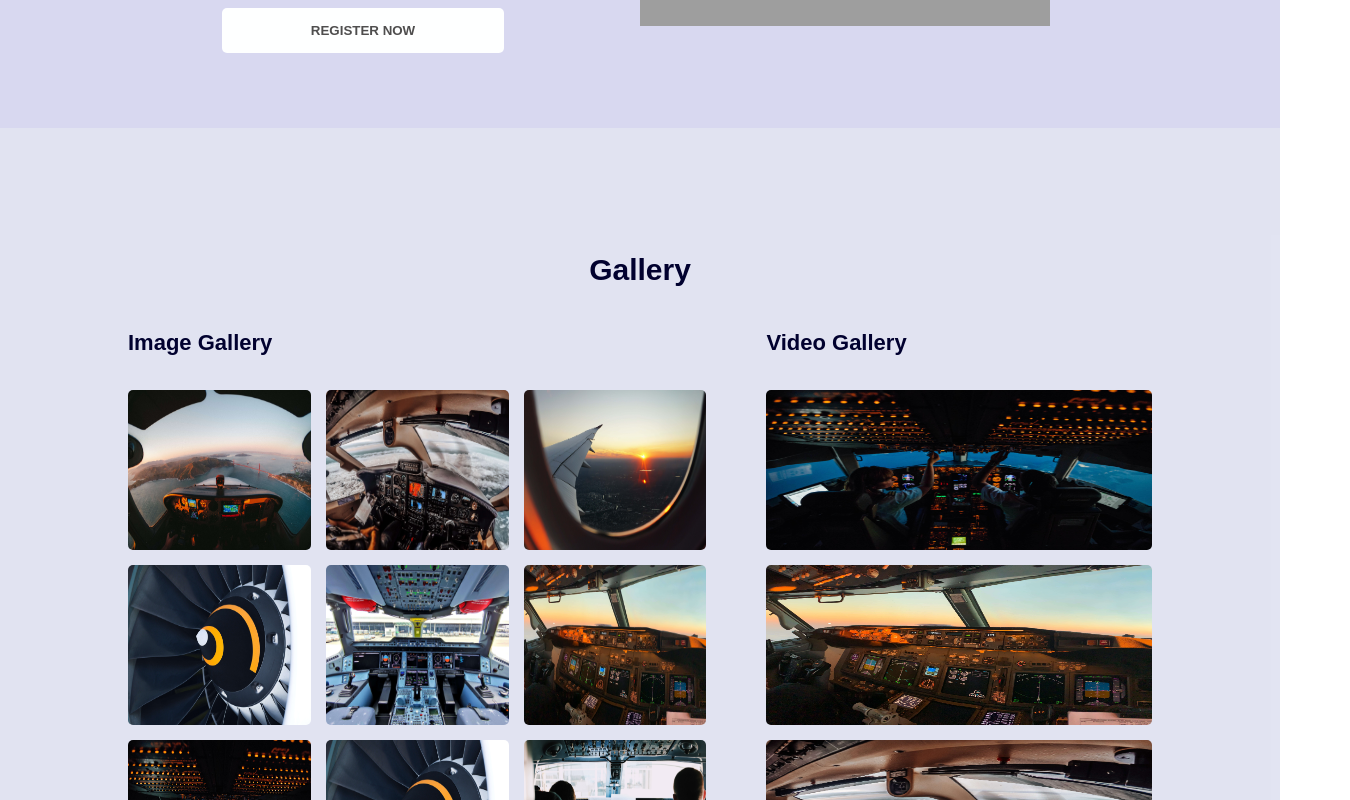
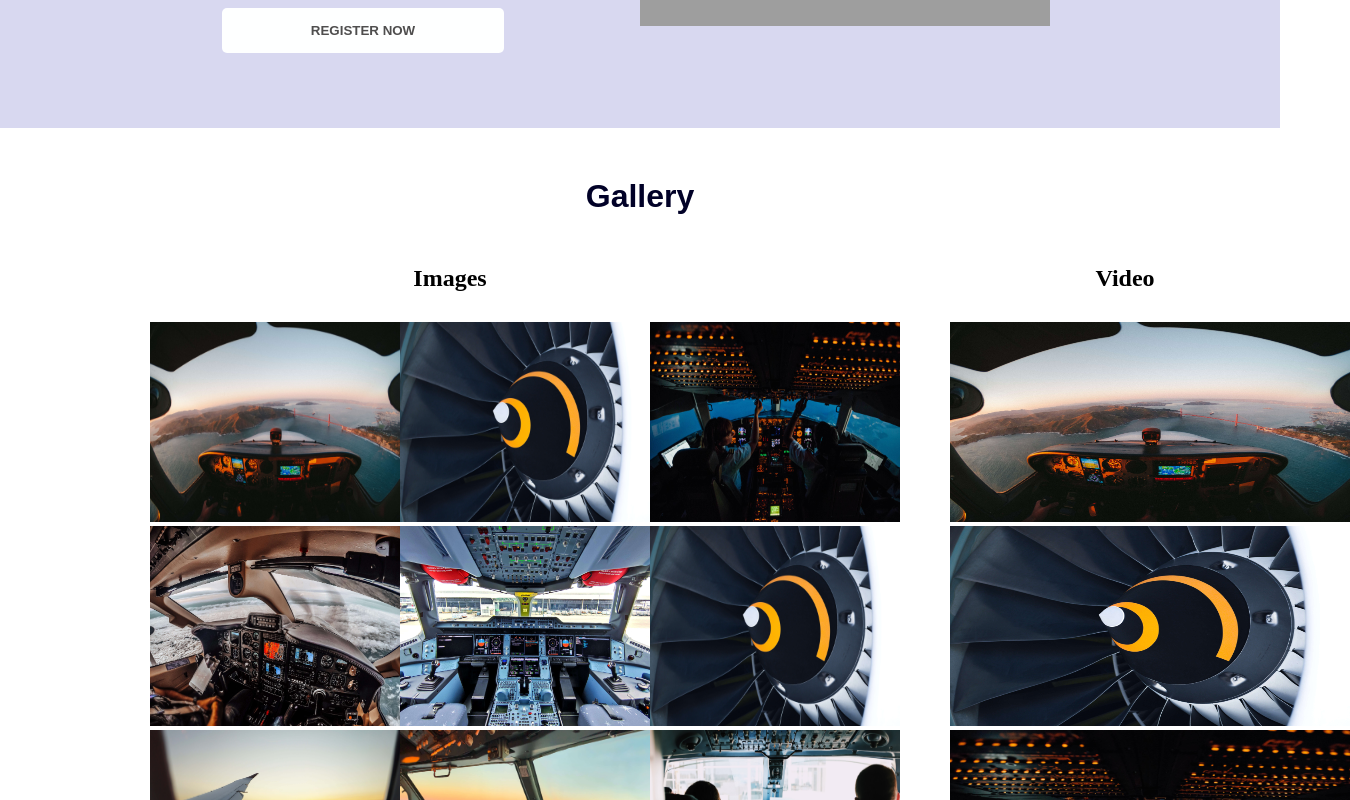
Before and after one commit to yaminhossen/aeronautical-institute-of-bangladesh, a Next.js app: page / in a window 1280 px wide. Shown: the part 7640-8440 px from the top of the page, 1350 px wide, since content can reach past the window. Built offline with nearby package versions, Linux system fonts and the light colour scheme; grey boxes are pictures that could not be loaded.

Commit message:
images gallery added

```diff
--- /dev/null
+++ b/components/swiper.js
@@ -0,0 +1,77 @@
+import Image from 'next/image';
+import { useState } from 'react';
+import styles from '@/styles/Home.module.css'
+
+const images = [
+    { src: '/image (1).jpg', alt: 'Image 1' },
+    { src: '/image (6).jpg', alt: 'Image 2' },
+    { src: '/image (3).jpg', alt: 'Image 3' },
+    { src: '/image (4).jpg', alt: 'Image 4' },
+    { src: '/image (5).jpg', alt: 'Image 5' },
+    { src: '/image (6).jpg', alt: 'Image 6' },
+    { src: '/image (2).jpg', alt: 'Image 7' },
+    { src: '/image (7).jpg', alt: 'Image 8' },
+    { src: '/image (11).jpg', alt: 'Image 9' },
+];
+
+const swiper = () => {
+    const [selectedImage, setSelectedImage] = useState(null);
+
+    const handleImageClick = (image) => {
+        setSelectedImage(image);
+    };
+
+    return (
+        <div className={styles.swipers}>
+            <h1>Gallery</h1>
+            {selectedImage && (
+                <div className={styles.swiper}>
+                    <div className={styles.content}>
+
+                        <Image className={styles.swiperImg} src={selectedImage.src} alt={selectedImage.alt} width={500} height={500} />
+                        <button onClick={() => setSelectedImage(null)}><i class="fa-solid fa-xmark"></i></button>
+                    </div>
+                </div>
+            )}
+            <div className={styles.swipGallery}>
+
+                <div>
+                    <h2>Images</h2>
+                    <div className={styles.swipImage}>
+
+                        {images.map((image, index) => (
+                            <div key={index}>
+                                <Image
+                                    src={image.src}
+                                    alt={image.alt}
+                                    width={250}
+                                    height={200}
+                                    onClick={() => handleImageClick(image)}
+                                />
+                            </div>
+                        ))}
+                    </div>
+                </div>
+                <div>
+                    <h2>Video</h2>
+                    <div className={styles.swipVideo}>
+
+                        {images.slice(0, 3).map((image, index) => (
+                            <div key={index}>
+                                <Image
+                                    src={image.src}
+                                    alt={image.alt}
+                                    width={400}
+                                    height={200}
+                                    onClick={() => handleImageClick(image)}
+                                />
+                            </div>
+                        ))}
+                    </div>
+                </div>
+            </div>
+        </div>
+    );
+};
+
+export default swiper;
--- a/pages/index.js
+++ b/pages/index.js
@@ -14,6 +14,7 @@ import Reviews from '@/components/reviews'
 import Registration from '@/components/registration'
 import Gallery from '@/components/gallery'
 import Organization from '@/components/organization'
+import Swiper from '@/components/swiper'
 import Location from '@/components/location'
 import Events from '@/components/events'
 import { Inter } from 'next/font/google'
@@ -39,7 +40,7 @@ export default function Home() {
         <Reviews></Reviews>
         <Events></Events>
         <Registration></Registration>
-        <Gallery></Gallery>
+        <Swiper></Swiper>
         <Organization></Organization>
         <Location></Location>
       </div>
--- a/styles/Home.module.css
+++ b/styles/Home.module.css
@@ -1,5 +1,81 @@
 .sagir {
   margin: 0px;
+}
+
+.swipers {
+  margin: 50px 0;
+}
+
+.swiper {
+
+  position: fixed;
+  top: 0;
+  left: 0;
+  height: 100vh;
+  width: 100vw;
+  background-color: #0000009e;
+  backdrop-filter: blur(3px);
+}
+
+.swipers h1 {
+  text-align: center;
+  margin: 50px 0;
+  font-family: sans-serif;
+  color: rgb(1, 1, 39);
+}
+
+.content {
+  position: absolute;
+  top: 50%;
+  left: 50%;
+  transform: translate(-50%, -50%);
+  height: 90%;
+  width: 90%;
+  display: grid;
+  justify-content: center;
+  align-items: center;
+
+}
+
+.content button {
+  position: absolute;
+  cursor: pointer;
+  right: 0;
+  top: 20px;
+  font-size: 40px;
+  background-color: transparent;
+  color: white;
+  right: 100px;
+
+}
+
+.swipGallery {
+  display: flex;
+}
+
+.swipGallery h2 {
+  display: grid;
+  justify-content: center;
+  margin: 0;
+}
+
+.swiperImg {
+  width: unset !important;
+  height: unset !important;
+  max-width: 100%;
+}
+
+.swipImage {
+  margin-top: 30px;
+  margin-left: 150px;
+  width: 50%;
+  display: grid;
+  grid-template-columns: repeat(3, 1fr);
+}
+
+.swipVideo {
+  margin-top: 30px;
+  margin-left: 50px;
 }
 
 /* .navbar {
@@ -1395,7 +1471,7 @@
 
 .organization {
   text-align: center;
-  background-color: rgb(213, 210, 210);
+  background-color: rgb(247, 238, 238);
   padding: 50px 0;
   padding-bottom: 60px;
 }
```
